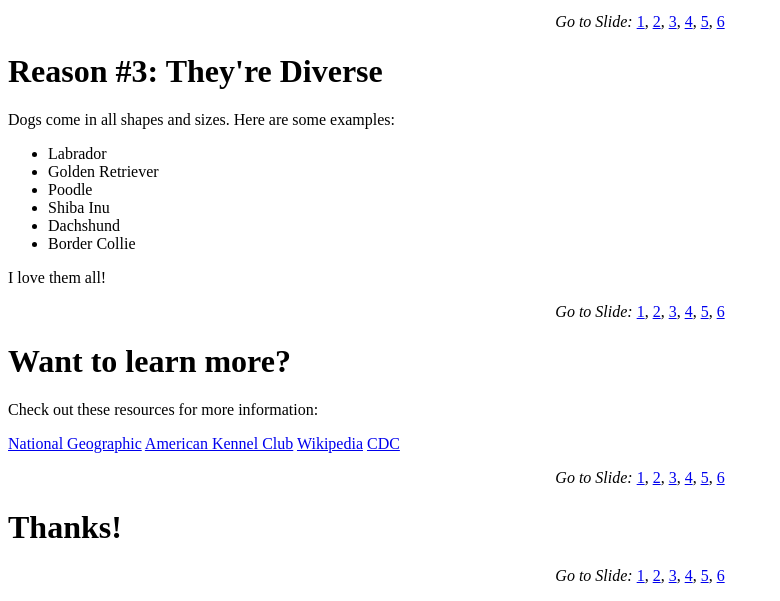
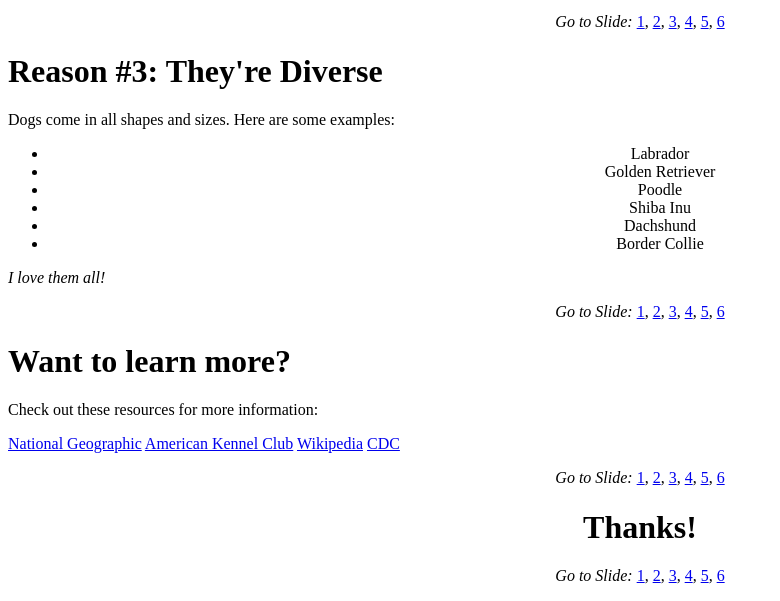
Before and after one commit to Niam-Sword/BareBonesWebsite-2, a plain HTML site: page index.html in a window 1280 px wide. Shown: the part 1045-1646 px from the top of the page, without its empty margins (0-780 px from the left). Drawn offline with Linux system fonts and the light colour scheme.

Commit message:
Update index.html

```diff
--- a/index.html
+++ b/index.html
@@ -93,6 +93,7 @@
         <!--Text content-->
         <p>Dogs come in all shapes and sizes. Here are some examples:</p>
 
+        <center>
         <ul>
           <li>Labrador</li>
           <li>Golden Retriever</li>
@@ -101,8 +102,9 @@
           <li>Dachshund</li>
           <li>Border Collie</li>
         </ul>
+        </center>
 
-        <p>I love them all!</p>
+        <p><i>I love them all!</i></p>
 
         <!--Footer-->
         <footer id="slide4nav">
@@ -144,7 +146,9 @@
       <div id="slide6">
         <!--Title-->
         <div id="slide6title">
+          <center>
           <h1>Thanks!</h1>
+          </center>
         </div>
 
         <!--Footer-->
```
